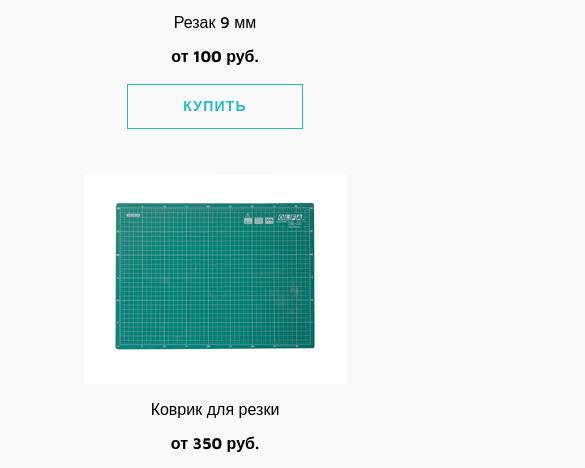
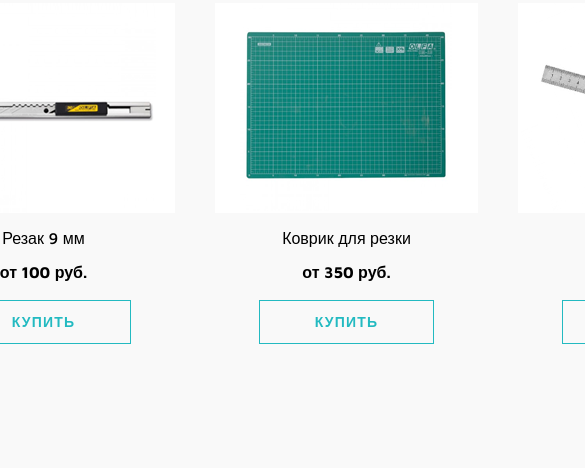
Before and after one commit to Kasper-developer/Flexbox, a plain HTML site: page index.html in a window 390 px wide. Shown: the part 331-799 px from the top of the page, 585 px wide, since content can reach past the window. Drawn offline with Linux system fonts and the light colour scheme.

Commit message:
New changes with CSS

```diff
--- a/css/style.css
+++ b/css/style.css
@@ -31,6 +31,7 @@ body {
 	display: flex;
 	justify-content: center;
 	align-items: center;
+	padding-left: 0;
 }
 
 .list-item {
@@ -72,14 +73,3 @@ body {
 	color: white;
 	background-color: #23bac1;
 }
-
-@media (max-width: 670px) {
-	.lists {
-		height: 100vh;
-		flex-flow: column;
-	}
-
-	.list-link {
-		margin-bottom: 45px;
-	}
-}
```
